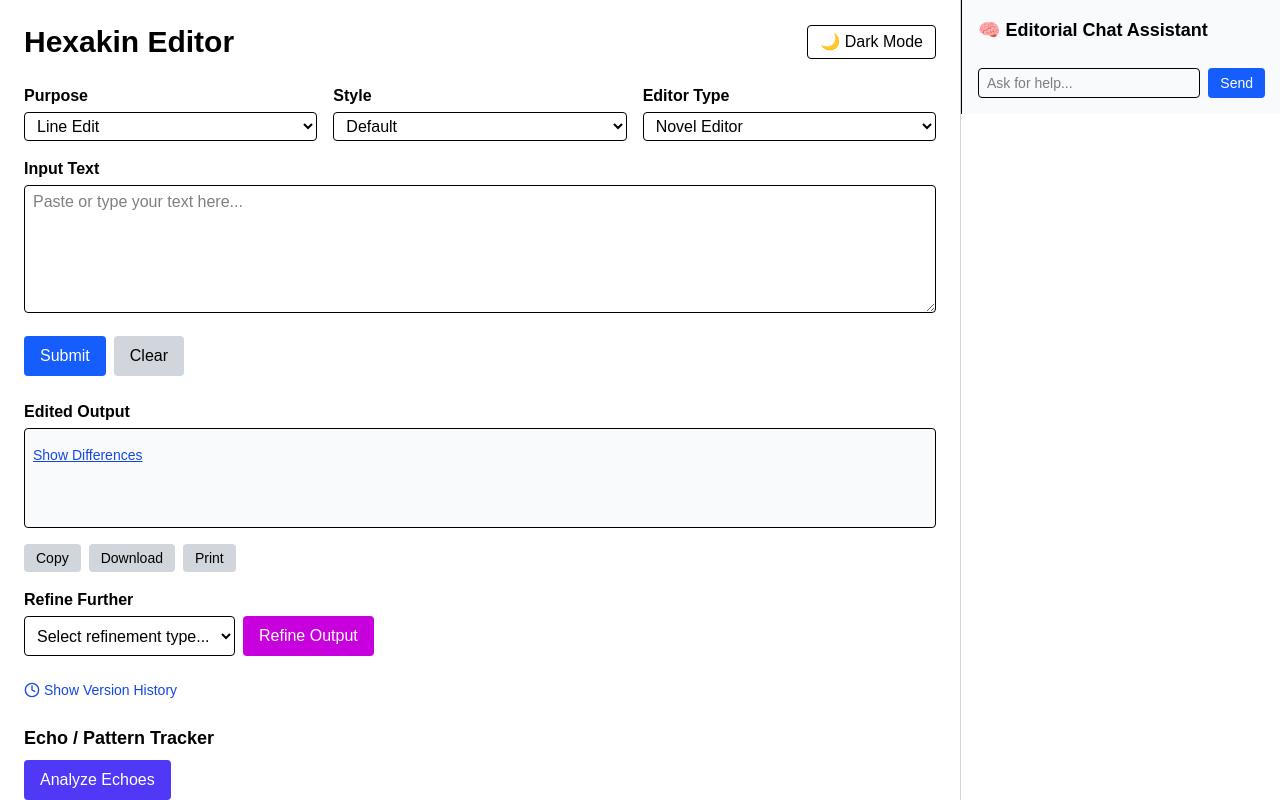
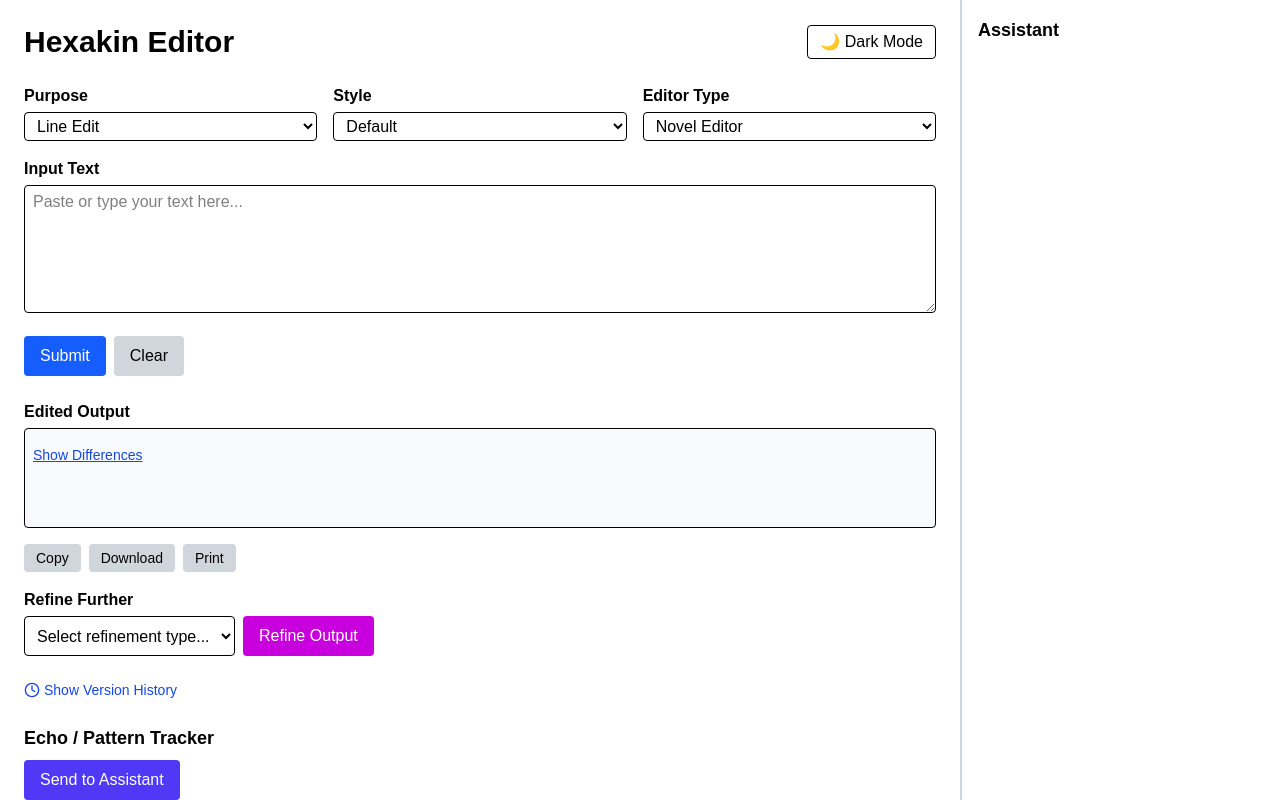
Before and after one commit to Hexakin/hexakin-editor, a Next.js app: page / in a window 1280 px wide. Shown: the top 800 px of the page. Built offline with nearby package versions, Linux system fonts and the light colour scheme.

Commit message:
analysis to chat assist

```diff
--- a/components/ChatSidebar.tsx
+++ b/components/ChatSidebar.tsx
@@ -1,68 +1,63 @@
+
+// components/ChatSidebar.tsx
 import { useState } from "react";
 
+interface Message {
+  role: "user" | "assistant" | "system";
+  content: string;
+}
+
 export default function ChatSidebar() {
-  const [messages, setMessages] = useState<{ role: "user" | "assistant"; content: string }[]>([]);
-  const [input, setInput] = useState("");
-  const [loading, setLoading] = useState(false);
-  const [error, setError] = useState("");
+  const [messages, setMessages] = useState<Message[]>([]);
 
-  const handleSend = async () => {
+  const handleUserSend = async (input: string) => {
     if (!input.trim()) return;
 
-    const newMessages = [
-      ...messages,
-      { role: "user" as "user", content: input }
-    ];
-    setMessages(newMessages);
-    setInput("");
-    setLoading(true);
-    setError("");
+    const userMessage: Message = { role: "user", content: input };
+    setMessages((prev) => [...prev, userMessage]);
 
     try {
-      const response = await fetch("/api/editor-chat", {
+      const res = await fetch("/api/chat", {
         method: "POST",
         headers: { "Content-Type": "application/json" },
-        body: JSON.stringify({ messages: newMessages.slice(-5) }), // Only send last 5 messages for lightweight context
+        body: JSON.stringify({ message: input }),
       });
-
-      const data = await response.json();
-      if (response.ok && data.result) {
-        setMessages([...newMessages, { role: "assistant", content: data.result }]);
-      } else {
-        setError("Something went wrong with the assistant response.");
+      const data = await res.json();
+      if (res.ok && data.result) {
+        setMessages((prev) => [...prev, { role: "assistant", content: data.result }]);
       }
     } catch (err) {
-      setError("Failed to connect to the assistant.");
+      setMessages((prev) => [...prev, { role: "assistant", content: "Error: failed to respond." }]);
     }
-
-    setLoading(false);
   };
 
+  // New helper to allow external components to send messages in
+  const injectAssistantMessage = (content: string) => {
+    setMessages((prev) => [...prev, { role: "assistant", content }]);
+  };
+
+  // Expose injector globally (temporary approach)
+  if (typeof window !== "undefined") {
+    (window as any).HexakinChatInject = injectAssistantMessage;
+  }
+
   return (
-    <div className="w-full md:w-[320px] border-l p-4 bg-gray-50 dark:bg-gray-900 text-sm flex flex-col">
-      <h2 className="text-lg font-semibold mb-2">🧠 Editorial Chat Assistant</h2>
-
-      <div className="flex-1 overflow-y-auto space-y-2 mb-4 pr-2">
-        {messages.map((msg, idx) => (
-          <div key={idx} className={`p-2 rounded ${msg.role === "user" ? "bg-blue-100 dark:bg-blue-900" : "bg-gray-200 dark:bg-gray-700"}`}>
-            <strong>{msg.role === "user" ? "You" : "AI"}:</strong> {msg.content}
+    <aside className="h-screen overflow-y-auto p-4 w-full md:w-[320px] border-l border-gray-300 dark:border-gray-800 bg-white dark:bg-gray-900 text-sm">
+      <h2 className="font-semibold text-lg mb-3">Assistant</h2>
+      <div className="space-y-2">
+        {messages.map((msg, i) => (
+          <div
+            key={i}
+            className={`p-2 rounded ${
+              msg.role === "user"
+                ? "bg-blue-100 text-blue-900"
+                : "bg-gray-100 text-black dark:bg-gray-800 dark:text-white"
+            }`}
+          >
+            <strong>{msg.role === "user" ? "You" : "Editor"}:</strong> {msg.content}
           </div>
         ))}
-        {loading && <p className="italic text-gray-500">Thinking...</p>}
-        {error && <p className="text-red-500">{error}</p>}
       </div>
-
-      <div className="flex gap-2">
-        <input
-          value={input}
-          onChange={(e) => setInput(e.target.value)}
-          placeholder="Ask for help..."
-          className="flex-1 border px-2 py-1 rounded"
-        />
-        <button onClick={handleSend} disabled={loading} className="bg-blue-600 text-white px-3 py-1 rounded">
-          Send
-        </button>
-      </div>
-    </div>
+    </aside>
   );
 }
--- a/components/EchoTracker.tsx
+++ b/components/EchoTracker.tsx
@@ -1,3 +1,4 @@
+
 // components/EchoTracker.tsx
 import { useState } from "react";
 
@@ -6,7 +7,6 @@ interface Props {
 }
 
 export default function EchoTracker({ text }: Props) {
-  const [result, setResult] = useState("");
   const [loading, setLoading] = useState(false);
   const [error, setError] = useState("");
 
@@ -15,7 +15,6 @@ export default function EchoTracker({ text }: Props) {
 
     setLoading(true);
     setError("");
-    setResult("");
 
     try {
       const res = await fetch("/api/echo", {
@@ -26,7 +25,9 @@ export default function EchoTracker({ text }: Props) {
 
       const data = await res.json();
       if (res.ok && data.result) {
-        setResult(data.result);
+        if (typeof window !== "undefined" && (window as any).HexakinChatInject) {
+          (window as any).HexakinChatInject("📊 *Echo Analysis Result:*\n\n" + data.result);
+        }
       } else {
         setError("No echoes found.");
       }
@@ -44,18 +45,11 @@ export default function EchoTracker({ text }: Props) {
       <button
         onClick={handleAnalyze}
         disabled={loading}
-        className="px-4 py-2 bg-indigo-600 text-white rounded mb-3"
+        className="px-4 py-2 bg-indigo-600 text-white rounded"
       >
-        {loading ? "Analyzing..." : "Analyze Echoes"}
+        {loading ? "Analyzing..." : "Send to Assistant"}
       </button>
-
-      {error && <p className="text-red-500 mb-2">{error}</p>}
-
-      {result && (
-        <pre className="whitespace-pre-wrap bg-gray-100 text-sm p-3 rounded border border-gray-300">
-          {result}
-        </pre>
-      )}
+      {error && <p className="text-red-500 mt-2">{error}</p>}
     </div>
   );
 }
--- a/components/ToneAnalyzer.tsx
+++ b/components/ToneAnalyzer.tsx
@@ -1,3 +1,4 @@
+
 // components/ToneAnalyzer.tsx
 import { useState } from "react";
 
@@ -22,7 +23,6 @@ const TONE_OPTIONS = [
 
 export default function ToneAnalyzer({ text }: Props) {
   const [targetTone, setTargetTone] = useState("");
-  const [result, setResult] = useState("");
   const [loading, setLoading] = useState(false);
   const [error, setError] = useState("");
 
@@ -31,7 +31,6 @@ export default function ToneAnalyzer({ text }: Props) {
 
     setLoading(true);
     setError("");
-    setResult("");
 
     try {
       const res = await fetch("/api/tone", {
@@ -42,7 +41,12 @@ export default function ToneAnalyzer({ text }: Props) {
 
       const data = await res.json();
       if (res.ok && data.result) {
-        setResult(data.result);
+        if (typeof window !== "undefined" && (window as any).HexakinChatInject) {
+          const label = targetTone
+            ? `🎯 *Tone Analysis (Target: ${targetTone}):*\n\n`
+            : "🎯 *Tone / Formality Analysis:*\n\n";
+          (window as any).HexakinChatInject(label + data.result);
+        }
       } else {
         setError("No analysis returned.");
       }
@@ -58,7 +62,7 @@ export default function ToneAnalyzer({ text }: Props) {
     <div className="mt-6">
       <h2 className="text-lg font-semibold mb-2">Tone / Formality Analysis</h2>
 
-      {/* 📌 Desired Tone Selector */}
+      {/* Desired Tone Selector */}
       <label className="block mb-1 text-sm font-medium">Desired Tone (optional)</label>
       <select
         value={targetTone}
@@ -75,18 +79,12 @@ export default function ToneAnalyzer({ text }: Props) {
       <button
         onClick={handleAnalyze}
         disabled={loading}
-        className="px-4 py-2 bg-sky-600 text-white rounded mb-3"
+        className="px-4 py-2 bg-sky-600 text-white rounded"
       >
-        {loading ? "Analyzing..." : "Analyze Tone"}
+        {loading ? "Analyzing..." : "Send to Assistant"}
       </button>
 
-      {error && <p className="text-red-500 mb-2">{error}</p>}
-
-      {result && (
-        <pre className="whitespace-pre-wrap bg-gray-100 text-sm p-3 rounded border border-gray-300">
-          {result}
-        </pre>
-      )}
+      {error && <p className="text-red-500 mt-2">{error}</p>}
     </div>
   );
 }
```
